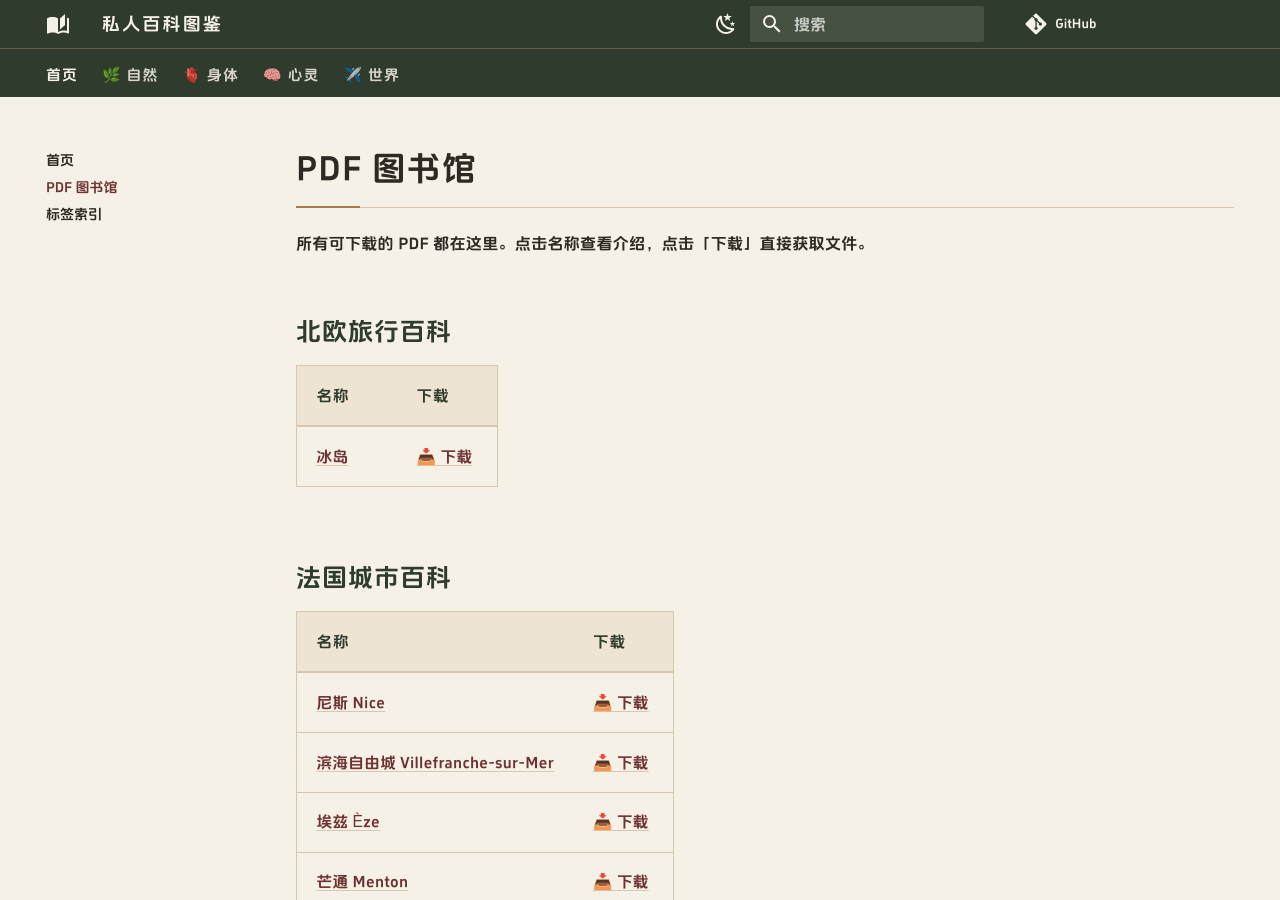
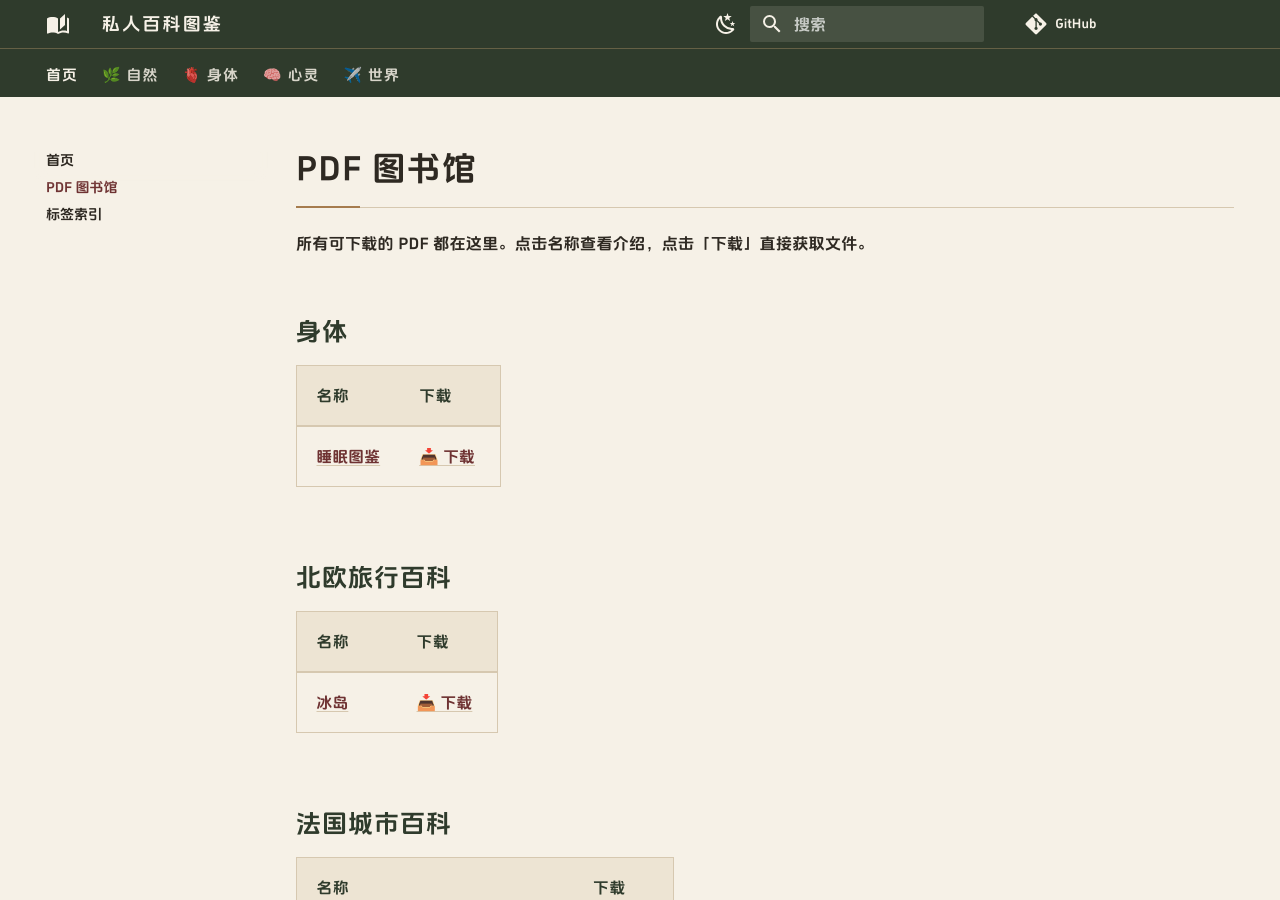
Before and after one commit to littlesharkw/private-encyclopedias, an MkDocs documentation site: the page built from docs/library.md, in a window 1280 px wide and 900 px high. Built offline with MkDocs 1.6.1 and Material for MkDocs 9.7.7, drawn with Linux system fonts in a browser that asks for light colours; comment, search, counter and statistics services are not loaded.

Commit message:
Update library.md

```diff
--- a/docs/library.md
+++ b/docs/library.md
@@ -6,6 +6,12 @@ hide:
 # PDF 图书馆
 
 所有可下载的 PDF 都在这里。点击名称查看介绍，点击「下载」直接获取文件。
+
+## 身体
+
+| 名称 | 下载 |
+|---|---|
+| [睡眠图鉴](body/sleep/index.md) | [📥 下载](https://github.com/littlesharkw/private-encyclopedias/releases/download/pdf-library/sleep.pdf) |
 
 ## 北欧旅行百科
 
```
